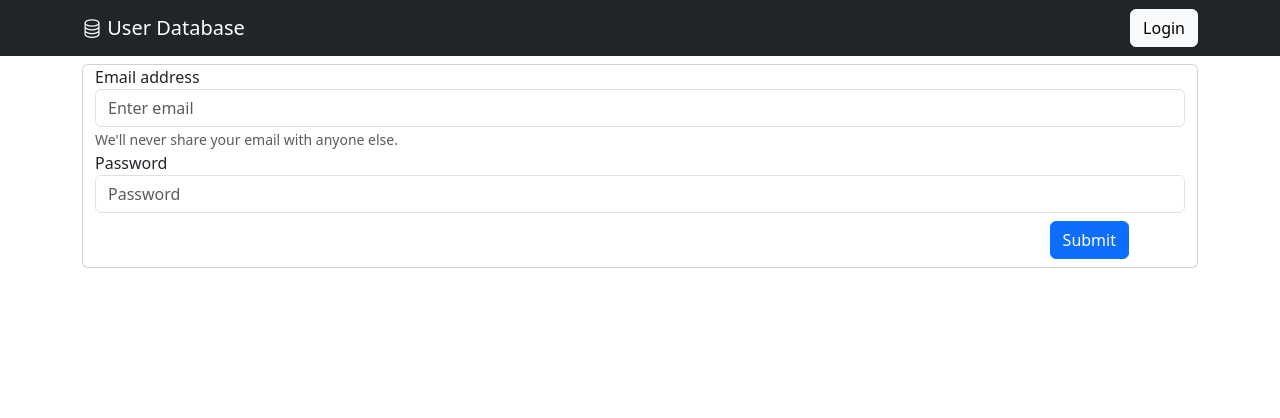
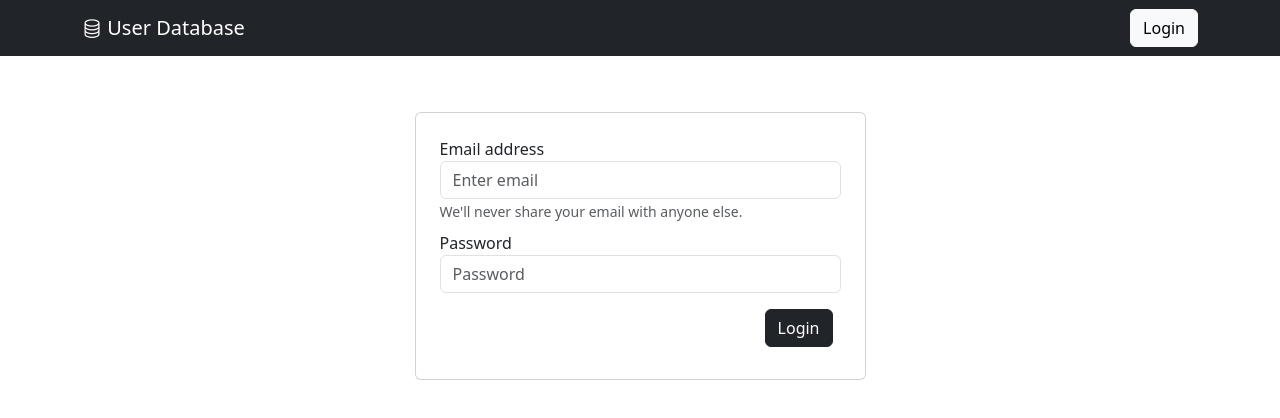
Before and after one commit to manojconcept/axiosp, a React (Create React App) app: page /signin in a window 1280 px wide. Shown: the top 418 px of the page. Built offline with nearby package versions, Linux system fonts and the light colour scheme; no server answers.

Commit message:
button fix

```diff
--- a/src/App.js
+++ b/src/App.js
@@ -1,24 +1,42 @@
 import { useEffect, useState } from "react";
-import { Routes,Route } from "react-router-dom";
+import { Routes, Route, useNavigate } from "react-router-dom";
 import { getData } from "./config/Api";
 import { adminData } from "./config/Db"
 import Main from "./component/Main/Main";
 import { createContext } from "react";
 import Navbar from "./component/Navbar/Navbar"
 import Signin from "./component/Logpage/Signin";
-
+import List from "./component/Userlist/List";
 export const flowDat = createContext();
-
 function App() {
   useEffect(() => { getData(setUsers) }, [])
   const [users, setUsers] = useState([]);
+  const [isLog, setIslog] = useState(false);
+  const navigate = useNavigate()
+
+  const handleLogin = (e) => {
+    e.preventDefault();
+    navigate("/signin");
+    setIslog(!isLog);
+  }
+
+  const dataFall = {
+    users,
+    setUsers,
+    adminData,
+    isLog,
+    setIslog,
+    handleLogin
+  }
+
   console.log(users)
   return (
-    <flowDat.Provider value={{users,setUsers,adminData}}>
-      <Navbar/>
+    <flowDat.Provider value={dataFall}>
+      <Navbar />
       <Routes>
         <Route path="/" element={<Main />} />
         <Route path="/signin" element={<Signin />} />
+        <Route path="/admin" element={<List />} />
       </Routes>
     </flowDat.Provider>
   )
--- a/src/component/Logpage/Signin.js
+++ b/src/component/Logpage/Signin.js
@@ -1,26 +1,32 @@
 function Signin() {
     return (
         <>
-            <div className="container-xl mt-2">
-                <div className="card">
-                    <div className="container">
+            <div className="container mt-2">
+                <div className="row justify-content-center">
+                    <div className="col-5">
+                        <div className="card p-4 mt-5">
+
                             <form>
-                            <div class="form-group">
+                                <div className="form-group">
                                     <label for="exampleInputEmail1">Email address</label>
-                                <input type="email" class="form-control" id="exampleInputEmail1" aria-describedby="emailHelp" placeholder="Enter email" />
-                                <small id="emailHelp" class="form-text text-muted">We'll never share your email with anyone else.</small>
+                                    <input type="email" className="form-control" id="exampleInputEmail1" aria-describedby="emailHelp" placeholder="Enter email" />
+                                    <small id="emailHelp" className="form-text text-muted">We'll never share your email with anyone else.</small>
                                 </div>
-                            <div class="form-group">
+                                <div className="form-group mt-2">
                                     <label for="exampleInputPassword1">Password</label>
-                                <input type="password" class="form-control" id="exampleInputPassword1" placeholder="Password" />
+                                    <input type="password" className="form-control" id="exampleInputPassword1" placeholder="Password" />
                                 </div>
-                            <div className="d-flex justify-content-end mx-5">
-                                <button type="submit" class="btn btn-primary m-2">Submit</button>
+                                <div className="d-flex justify-content-end mt-2">
+                                    <button type="submit" class="btn btn-dark m-2">Login</button>
                                 </div>
                             </form>
 
+
                         </div>
                     </div>
+
+                </div>
+
             </div>
         </>
     )
--- a/src/component/Main/Main.js
+++ b/src/component/Main/Main.js
@@ -5,7 +5,6 @@ function Main() {
     const { users, setUsers, adminData } = GobalContext();
     console.log(users);
     return (
-
         <section className="py-7">
             <div className="container px-4 px-lg-5 mt-5">
                 <div className="row gx-4 gx-lg-5 row-cols-1 row-cols-md-2 row-cols-xl-3 justify-content-center">
--- a/src/component/Navbar/Navbar.js
+++ b/src/component/Navbar/Navbar.js
@@ -1,12 +1,17 @@
+import { GobalContext } from "../../config/Utils";
+import { Link } from "react-router-dom";
+
 function Navbar() {
+    const { isLog,handleLogin } = GobalContext();
     return (
         <>
             <nav style={{ position: "sticky", top: "0", zIndex: "9000" }} className="navbar navbar-dark bg-dark  justify-content-between">
                 <div className="container">
-                    <a href="" className="navbar-brand"><i className="bi bi-database"></i>  User Database</a>
-                    <form className="form-inline">
-                        <button className="btn btn-light my-2 my-sm-0" type="submit">Login</button>
-                    </form>
+                    <Link to={"/"} className="navbar-brand"><i className="bi bi-database"></i>  User Database</Link>
+
+                        {
+                            isLog ? <button onClick={handleLogin} className="btn btn-light my-2 my-sm-0" >Logout</button> : <button onClick={handleLogin} className="btn btn-light my-2 my-sm-0" >Login</button>
+                        }
 
                 </div>
             </nav>
--- a/src/component/Userlist/List.js
+++ b/src/component/Userlist/List.js
@@ -1,6 +1,41 @@
-function List (){
-    return(
-        <h3>list</h3>
+import { GobalContext } from "../../config/Utils";
+function List() {
+    const { users, setUsers } = GobalContext()
+    console.log(users);
+    return (
+        <>
+            <div className="container">
+                <table className="table table-striped mt-2">
+                    <thead>
+                        <tr>
+                            <th scope="col">#</th>
+                            <th scope="col">Username</th>
+                            <th scope="col">Name</th>
+                            <th scope="col">email</th>
+                            <th scope="col">Address</th>
+                            <th scope="col">Company</th>
+                        </tr>
+                    </thead>
+                    <tbody>
+                        {
+                            users.map((user, index) => {
+                                return(
+                                    <tr>
+                                    <th scope="row">{user.id}</th>
+                                    <td>@{user.username}</td>
+                                    <td>{user.name}</td>
+                                    <td>{user.email}</td>
+                                    <td>@mdo</td>
+                                    <td>@mdo</td>
+                                </tr>
+                                )
+                            })
+                        }
+                    </tbody>
+                </table>
+            </div>
+
+        </>
     )
 }
 
```
Lines whose indentation alone changed are shown as unchanged.
